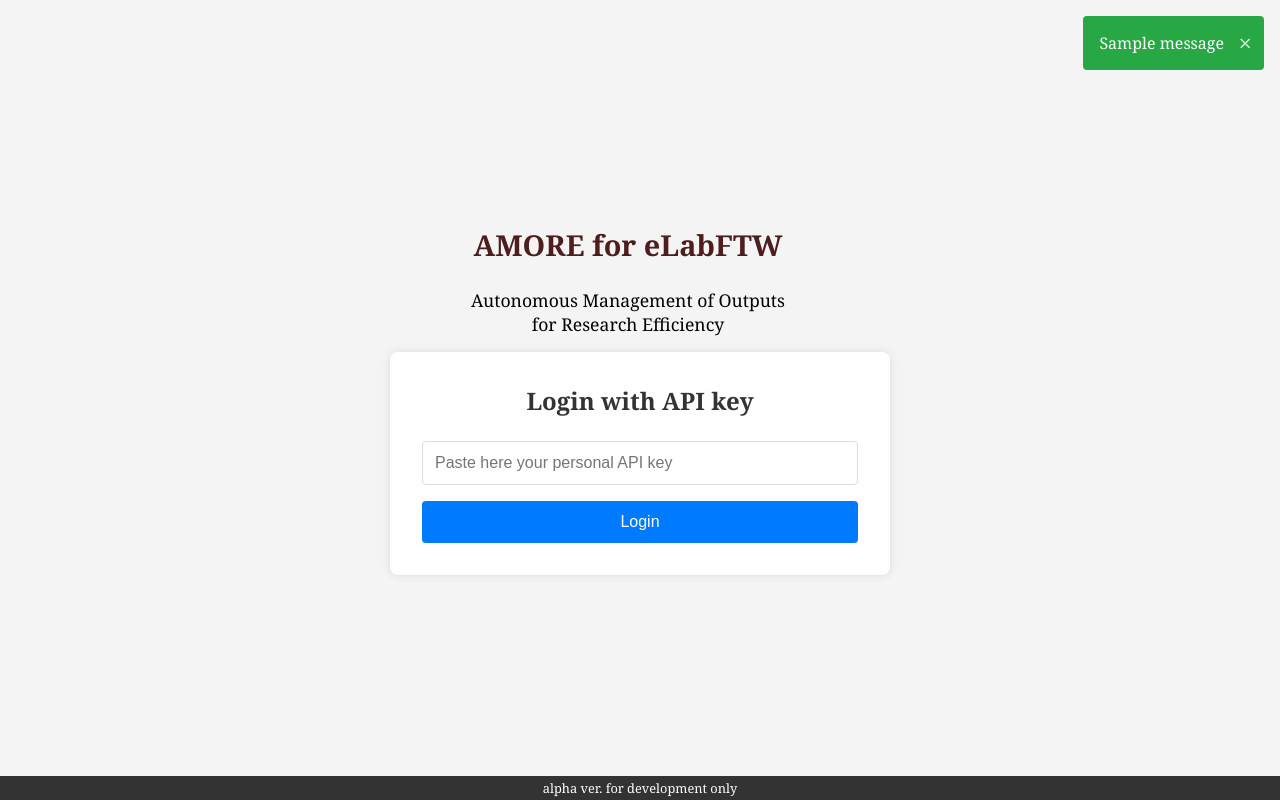
After one commit to PioApocalypse/AMORE, a Flask app: page /login in a window 1280 px wide. The commit adds this page. Run offline with Flask 3, Linux system fonts and the light colour scheme; one stand-in notice (Sample message) is shown; parts of the project's set-up code (start-up, migrations or seed data) failed here and were passed over.

Commit message:
there's now a fully functional login page
except login is still not enforced and almost every request is still
handled via my own API key configured in .env file. BUT it does check
for valid r/w API key and it does flash the user with a personal welcome
pop-up message.
Next in line would be to store user fullname and API key in cookie then
check for saved credential and if not found redirect to login page.
Also, logout button to clear session.

```diff
--- a/amore/gui/app.py
+++ b/amore/gui/app.py
@@ -1,14 +1,41 @@
+'''
+External modules. In particular, from flask:
+- Flask object implements the WSGI. Usage: app = Flask(__name__) - operations on variable 'app' setup the environment configuration.
+- request is used to get variables values from the HTML form upon submission.
+- render_template and redirect are quite obvious, look them up.
+- flash allows for "flash" (pop-up) messages to warn user if something goes wrong (or right).
+'''
 from flask import Flask, request, render_template, redirect, flash
-import secrets
-import os
-import amore.api.client as amore
-import amore.api.utils as utils
+import secrets # for session cookies
+import os # use method os.environ.get() to bypass the need for a .env file/dotenv module
+import amore.api.client as amore # client module, see: amore/api/client.py
+import amore.api.utils as utils # utilities module, see: amore/api/utils.py
+import amore.api.auth as auth # authentication module, see: amore/api/auth.py
 
 app = Flask(__name__)
 app.secret_key = secrets.token_hex(16)
 app.config['MAX_CONTENT_LENGTH'] = 100 * 1024 * 1024 # default Flask limit is 16 MB
 
+@app.route("/login", methods=["GET","POST"])
+def login():
+    # If user is submitting their API key then method is POST, therefore validate:
+    if request.method == "POST":
+        API_KEY = request.form.get("api_key")
+        try:
+            user = auth.check_apikey(KEY=API_KEY)
+            flash(f'Welcome, {user}!', 'success')
+            return redirect("/create")
+        except Exception as e:
+            flash(str(e), 'error')
+            return redirect("/login")
+    # If user is just loading the page then method is GET, therefore render login:
+    return render_template("login.html")
+
 @app.route("/")
+def root():
+    return redirect("/login")
+
+@app.route("/create")
 def home():
     positions = amore.get_positions() # which is a list of dicts
     batches = amore.get_substrate_batches() # which is a list of dicts
@@ -67,7 +94,7 @@ def handle_create_sample():
     if attachments != None:
         utils.tmp_remover(attachments) # removes tmp files in upload
     # redirect back to the home page
-    return redirect("/")
+    return redirect("/create")
 
 @app.route("/positions")
 def handle_positions():
--- a/amore/gui/static/styles.css
+++ b/amore/gui/static/styles.css
@@ -85,6 +85,7 @@ label,
 }
 
 input[type="text"],
+input[type="password"],
 textarea,
 select {
   width: 100%;
--- /dev/null
+++ b/amore/gui/templates/login.html
@@ -0,0 +1,80 @@
+<!DOCTYPE html>
+<html lang="en">
+<head>
+    <meta charset="UTF-8">
+    <meta name="viewport" content="width=device-width, initial-scale=1.0">
+    <title>Create new sample - AMORE for eLabFTW</title>
+    <link rel="stylesheet" href="{{ url_for('static',filename='styles.css') }}">
+    <link rel="stylesheet" href="{{ url_for('static',filename='flash.css') }}">
+</head>
+<body>
+    <!-- Flask flash pop-ups -->
+    <div class="flash-messages">
+        {% with messages = get_flashed_messages(with_categories=true) %}
+            {% if messages %}
+                {% for category, message in messages %}
+                    <div class="flash {{ category }}">
+                        {{ message }}
+                        <span class="close-btn" onclick="this.parentElement.remove()">×</span>
+                    </div>
+                {% endfor %}
+            {% endif %}
+        {% endwith %}
+    </div>
+
+    <div class="home-grid">
+        <!-- TITLE -->
+        <div class="home-column">
+            <div class="title-box">
+                <h1>AMORE for eLabFTW</h1>
+                <p align="center">Autonomous Management of Outputs<br>for Research Efficiency</p>
+            </div>
+            <div class="form-container" style="min-width: 500px;">
+                <form method="post">
+                    <h2>Login with API key</h2>
+                    <div class="form-column">
+                        <div class="form-group">
+                            <label for="title"></label>
+                            <input type="password" id="api_key" name="api_key" placeholder="Paste here your personal API key" required>
+                        </div>
+                    </div>
+                    <button type="submit">Login</button>
+                </form>
+            </div>
+        </div>
+    </div>
+    <footer>
+        <p>alpha ver. for development only</p>
+    </footer>
+
+    <!-- Javascript time -->
+    <script>
+        // function to remove a flash element
+        function removeFlashMessage(flashElement) {
+            flashElement.classList.add('fade-out');
+            setTimeout(() => {
+                flashElement.remove();
+            }, 500); // Wait for the fade-out animation to complete
+}
+
+        // auto-close flash messages after 30 seconds
+        document.addEventListener('DOMContentLoaded', function() {
+            const flashMessages = document.querySelectorAll('.flash');
+            const timeout_seconds = 30; // timeout duration stored - in seconds - in other variable
+            flashMessages.forEach(flash => {
+                const timebar = flash.querySelector('.timebar');
+                const duration = timeout_seconds*1000; // in milliseconds
+
+                // dynamic animation duration
+                timebar.style.animationDuration = `${duration / 1000}s`;
+
+                // close after timeout
+                setTimeout(() => {
+                    removeFlashMessage(flash);
+                }, duration);
+            });
+        });
+
+    </script>
+</body>
+</html>
```
Also changed, not shown: amore/gui/__init__.py (deleted, +0 -20 lines), amore/gui/create.py (deleted, +0 -87 lines).
